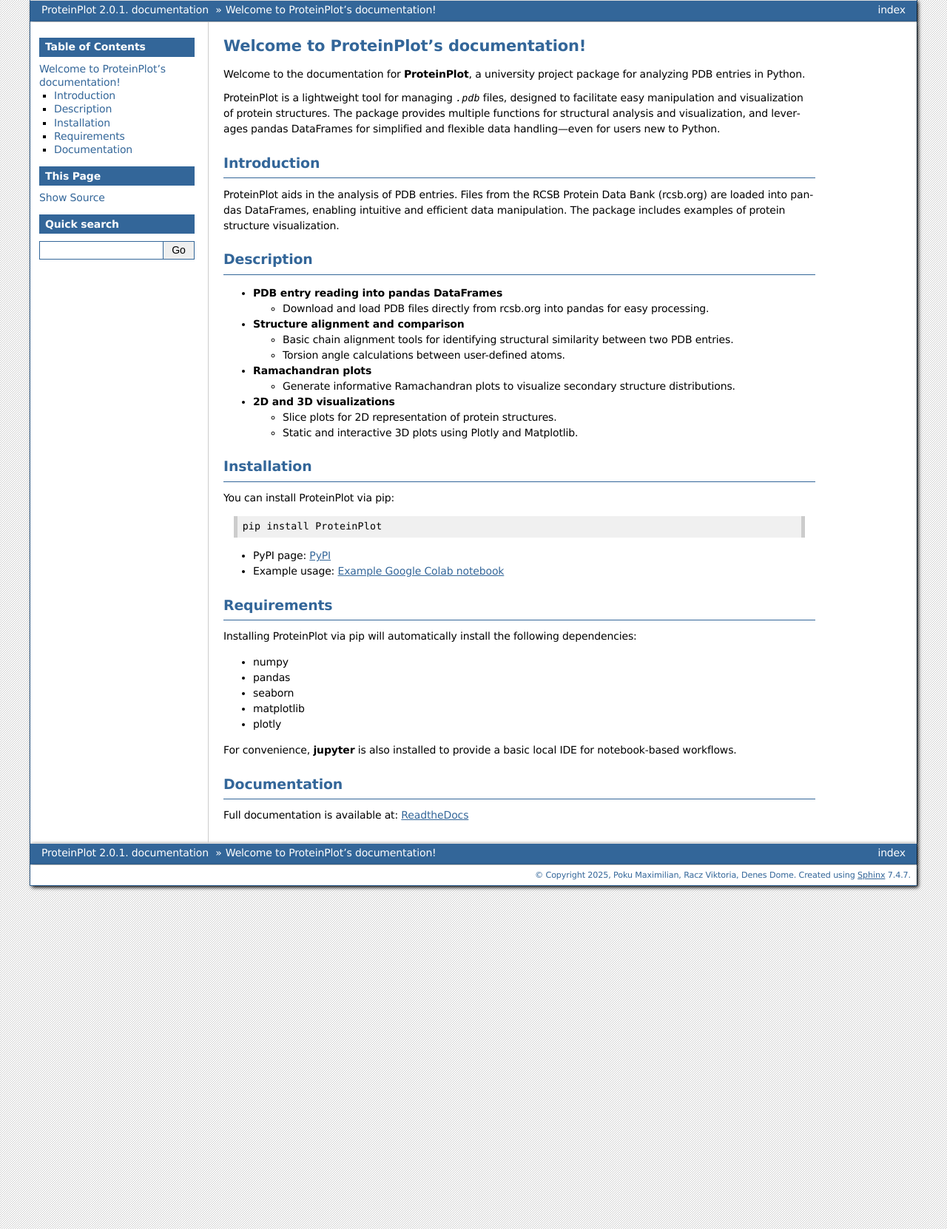
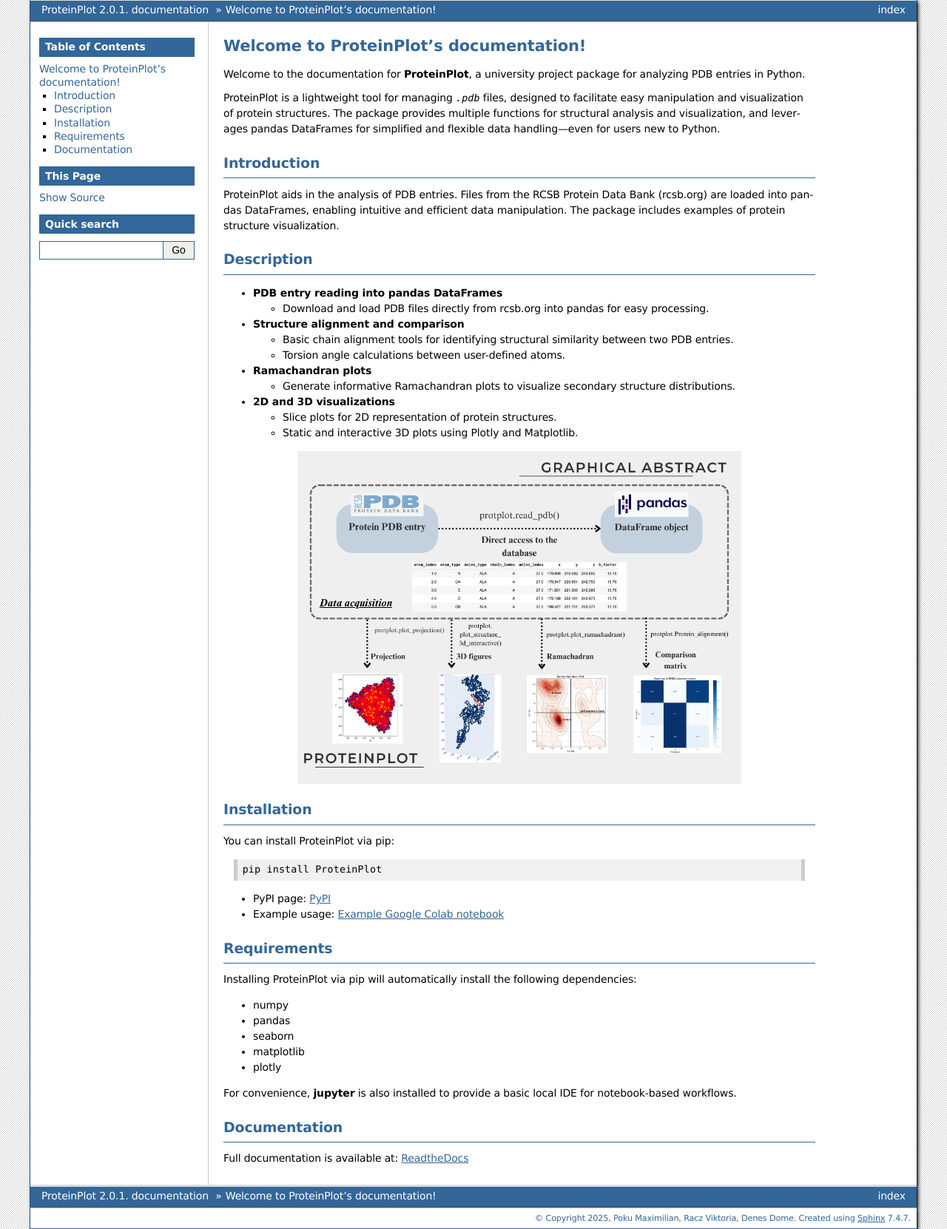
Before and after one commit to racvi7/ProtPlot, a Sphinx documentation site: the page built from docs/index.rst, in a window 1280 px wide. Shown: the whole page at 74% size. Built offline with Sphinx 7.4.7, drawn with Linux system fonts in a browser that asks for light colours.

Commit message:
Update index.rst

```diff
--- a/docs/index.rst
+++ b/docs/index.rst
@@ -33,6 +33,11 @@ Description
   - Slice plots for 2D representation of protein structures.
   - Static and interactive 3D plots using Plotly and Matplotlib.
 
+.. image:: _static/Abstract.png
+   :alt: Graphical abstract
+   :width: 600px
+   :align: center
+
 Installation
 ------------
 
```
